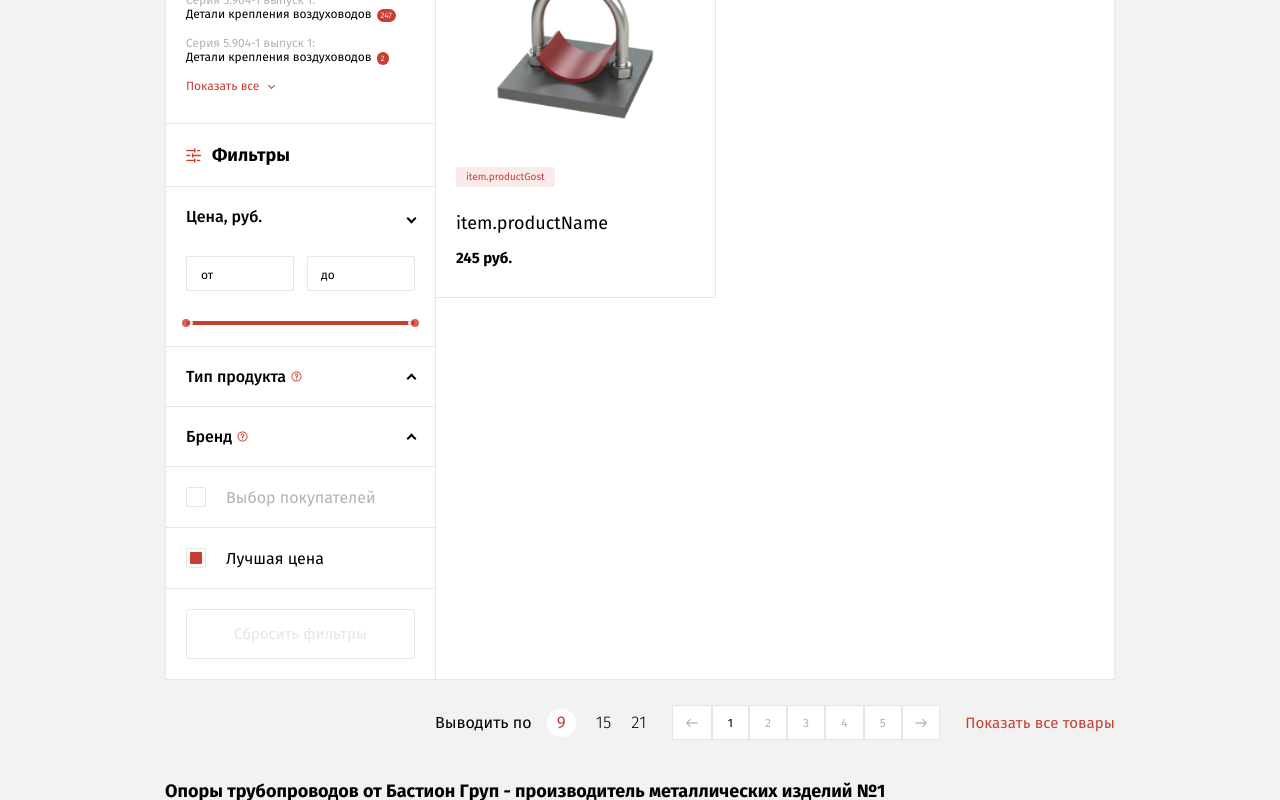
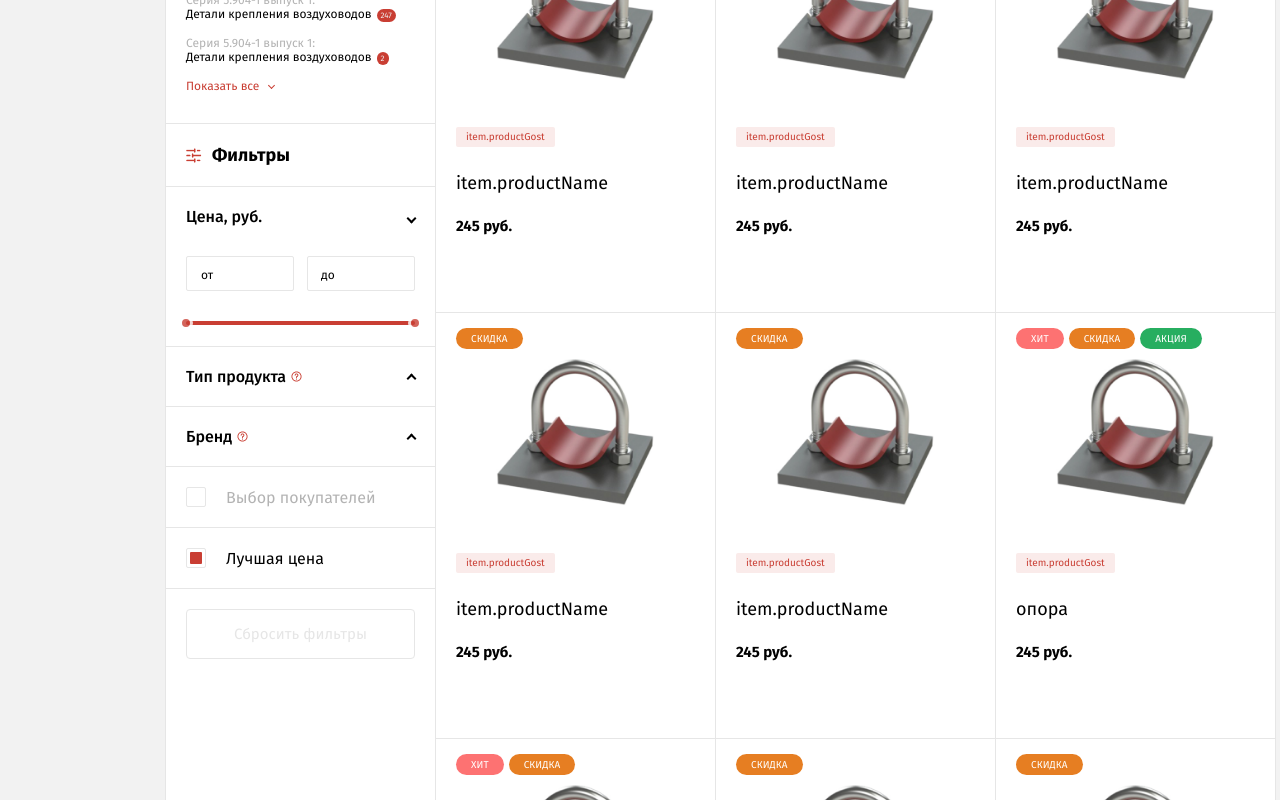
Before and after one commit to IbexID/bastion-group, a React (Create React App) app: page / in a window 1280 px wide. Shown: the part 460-1260 px from the top of the page. Built offline with nearby package versions, Linux system fonts and the light colour scheme.

Commit message:
сделан эффект наведения для карточки товара

```diff
--- a/src/components/ItemCard.module.scss
+++ b/src/components/ItemCard.module.scss
@@ -3,11 +3,11 @@
     display: flex;
     flex-direction: column;
     min-width: 280px;
-    height: 411px;
+    max-height: 426px;
     padding: 0 20px;
     border-bottom: 1px solid #e6e6e6;
     border-right: 1px solid #e6e6e6;
-
+    overflow: hidden;
 
     &__categories {
         display: flex;
@@ -17,7 +17,7 @@
         line-height: 12px;
         text-align: center;
         letter-spacing: 0.009em;
-        margin: 15px 0;
+        margin-top: 15px;
     }
 
     &__hit,
@@ -82,11 +82,35 @@
         font-size: 15px;
         line-height: 18px;
     }
-    &__controls-wrapper{
-        display: block;
+    &__buttons{
+        display: flex;
+        flex-direction: column;
+        align-items: center;
+        &:last-child{
+            margin-bottom: 30px;
+        }
     }
-    &__hidden {
-        display: none;
+     .card__controls-wrapper{
+        opacity: 0;
+        transition: opacity 0.2s ease;
     }
-
+    .card__buttons{
+        opacity: 0;
+        transition: opacity 0.2s ease;
+    }
+    &:hover{
+        transition: all 0.2s ease;
+        border-radius: 4px;
+        box-shadow: 0px 12px 12px 4px rgba(0, 0, 0, 0.1);
+        max-height: 545px;
+        margin-bottom: -119px;
+        z-index: 2;
+        float: left;
+    }
+    &:hover .card__controls-wrapper{
+        opacity: 1;
+    }
+    &:hover .card__buttons{
+        opacity: 1;
+    }
 }
--- a/src/components/ItemCard.tsx
+++ b/src/components/ItemCard.tsx
@@ -10,21 +10,17 @@ interface ICardProps {
 }
 
 const ItemCard: React.FC<ICardProps> = (props: ICardProps) => {
+    const isHit = props.title.includes('о')
+    const isAction = props.title.includes('а')
+    console.log(isHit)
 
-    const hoverHandler = (e: React.MouseEvent<HTMLDivElement>) =>{
-        const card = e.currentTarget;
-        e.stopPropagation()
-        const wrapper = card.querySelector('[class*=wrapper]')
-        wrapper!.classList.remove('ItemCard_card__hidden__BkTU+')
-        console.log(card.querySelectorAll('[class*=wrapper]'))
-    }
 
     return (
-        <div className={cl.card} onMouseOver={(e)=>hoverHandler(e)}>
+        <div className={cl.card} >
             <div className={cl.card__categories}>
-                <p className={cl.card__hit}>хит</p>
+                {isHit && <p className={cl.card__hit}>хит</p>}
                 <p className={cl.card__discount}>скидка</p>
-                <p className={cl.card__action}>акция</p>
+                {isAction && <p className={cl.card__action}>акция</p>}
 
             </div>
 
--- a/src/pages/Index.tsx
+++ b/src/pages/Index.tsx
@@ -101,6 +101,14 @@ const Index: React.FC = () => {
                 </div>
                 <div className={cl['index__main-cards']}>
                 <ItemCard  title={'item.productName'} gost={'item.productGost'} price={245} />
+                <ItemCard  title={'item.productName'} gost={'item.productGost'} price={245} />
+                <ItemCard  title={'item.productName'} gost={'item.productGost'} price={245} />
+                <ItemCard  title={'item.productName'} gost={'item.productGost'} price={245} />
+                <ItemCard  title={'item.productName'} gost={'item.productGost'} price={245} />
+                <ItemCard  title={'опора'} gost={'item.productGost'} price={245} />
+                <ItemCard  title={'продукт'} gost={'item.productGost'} price={245} />
+                <ItemCard  title={'item.productName'} gost={'item.productGost'} price={245} />
+                <ItemCard  title={'item.productName'} gost={'item.productGost'} price={245} />
                     {products.map( (item: any, i: number) =>{
                         return (
                             <ItemCard key={i} title={item.productName} gost={item.productGost} price={item.productPrice} />
--- a/src/pages/ProductTypes.module.scss
+++ b/src/pages/ProductTypes.module.scss
@@ -1,6 +1,5 @@
 .producttypes{
     margin: 0px 0 107px;
-    padding: 0 165px;
     &__title{
         text-align: left;
         margin-bottom: 40px;
@@ -23,6 +22,7 @@
         margin-bottom: 20px;
     }
     &__form-label{
+        white-space: nowrap;
         flex-grow: 1;
         display: flex;
         align-items: center;
--- a/src/pages/Products.module.scss
+++ b/src/pages/Products.module.scss
@@ -1,6 +1,5 @@
 .products{
     margin: 0px 0 107px;
-    padding: 0 165px;
     &__title{
         text-align: left;
         margin-bottom: 40px;
--- a/src/pages/Products.tsx
+++ b/src/pages/Products.tsx
@@ -38,8 +38,8 @@ const Products: React.FC = () => {
         }
     }
     const nameHandler = (e: React.ChangeEvent<HTMLInputElement>)=>{
-        if(e.target.value==='' || /^[A-Za-zА-Яа-я0-9|-]*$/gi.test(e.target.value)){
-            setProductName(e.target.value.trim())
+        if(e.target.value==='' || /^[А-Яа-я0-9|-]+(\s)?[А-Яа-я0-9|-]*?$/gi.test(e.target.value)){
+            setProductName(e.target.value)
         }
     }
     const typeHandler = (e: React.ChangeEvent<HTMLSelectElement>)=>{
@@ -115,6 +115,7 @@ const Products: React.FC = () => {
                             className={cl['products__form-input']}
                             type="text"
                             value={productID}
+                            placeholder='Введите номер'
                             onChange={(e) => {
                                 IDHandler(e)
                             }}
```
